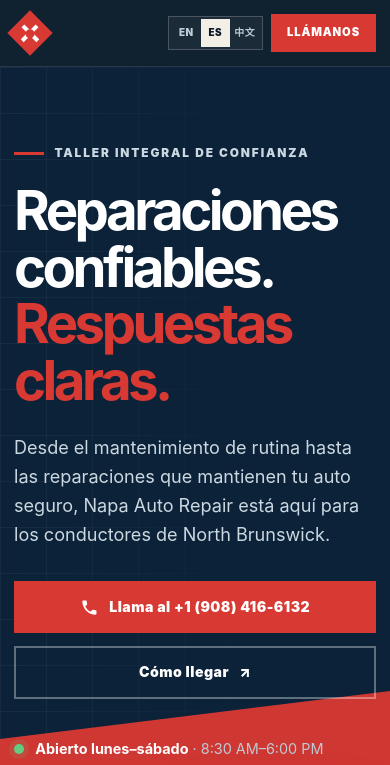
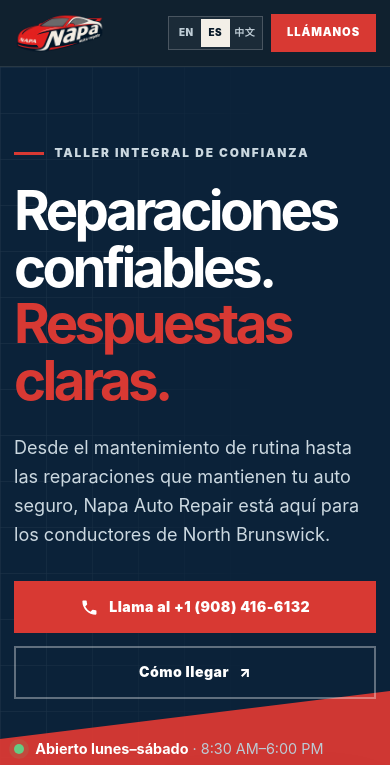
Before and after one commit to brianhockey26-coder/napa_auto_repair_site, a website: page src/es/index.html in a window 390 px wide. Shown: the top 765 px of the page. Drawn offline with Linux system fonts and the light colour scheme.

Commit message:
feat: add shop logo to site branding

```diff
--- a/scripts/build.mjs
+++ b/scripts/build.mjs
@@ -87,10 +87,12 @@
   await Promise.all([
     mkdir(path.join(resolvedOutput, "es"), { recursive: true }),
     mkdir(path.join(resolvedOutput, "zh"), { recursive: true }),
+    mkdir(path.join(resolvedOutput, "assets"), { recursive: true }),
   ]);
   await Promise.all([
     ...renderedRoutes.map((route) => writeFile(path.join(resolvedOutput, route.output), route.html, "utf8")),
     copyFile(path.join(projectRoot, "src", "styles.css"), path.join(resolvedOutput, "styles.css")),
+    copyFile(path.join(projectRoot, "src", "assets", "napa-auto-repair-logo.png"), path.join(resolvedOutput, "assets", "napa-auto-repair-logo.png")),
     writeFile(path.join(resolvedOutput, "robots.txt"), robots, "utf8"),
     writeFile(path.join(resolvedOutput, "sitemap.xml"), sitemap, "utf8"),
   ]);
--- a/src/es/index.html
+++ b/src/es/index.html
@@ -43,8 +43,7 @@
     <header class="site-header">
       <div class="shell header-inner">
         <a class="brand" href="#top" aria-label="Inicio de Napa Auto Repair">
-          <span class="brand-mark" aria-hidden="true"><span></span></span>
-          <span>NAPA <strong>AUTO REPAIR</strong></span>
+          <img class="brand-logo" src="../assets/napa-auto-repair-logo.png" alt="">
         </a>
         <nav class="primary-nav" aria-label="Navegación principal">
           <a href="#services">Servicios</a>
@@ -127,6 +126,6 @@
       </section>
     </main>
 
-    <footer><div class="shell footer-inner"><a class="brand footer-brand" href="#top" aria-label="Volver al inicio de Napa Auto Repair"><span class="brand-mark" aria-hidden="true"><span></span></span><span>NAPA <strong>AUTO REPAIR</strong></span></a><p>Reparación general de autos en North Brunswick Township, NJ.</p><a href="tel:+19084166132">+1 (908) 416-6132</a></div></footer>
+    <footer><div class="shell footer-inner"><a class="brand footer-brand" href="#top" aria-label="Volver al inicio de Napa Auto Repair"><img class="brand-logo" src="../assets/napa-auto-repair-logo.png" alt=""></a><p>Reparación general de autos en North Brunswick Township, NJ.</p><a href="tel:+19084166132">+1 (908) 416-6132</a></div></footer>
   </body>
 </html>
--- a/src/styles.css
+++ b/src/styles.css
@@ -62,13 +62,9 @@
 
 .header-inner { min-height: 74px; display: flex; align-items: center; justify-content: space-between; gap: 2rem; }
 
-.brand { display: inline-flex; align-items: center; gap: 0.75rem; font-size: 0.74rem; font-weight: 900; letter-spacing: 0.12em; text-decoration: none; white-space: nowrap; }
-.brand strong { display: block; font-size: 0.88rem; color: #fff; }
-.brand-mark { position: relative; width: 38px; height: 38px; display: grid; flex: 0 0 auto; place-items: center; background: var(--red); transform: rotate(45deg); }
-.brand-mark::before, .brand-mark::after, .brand-mark span { content: ""; position: absolute; background: white; }
-.brand-mark::before { width: 21px; height: 4px; }
-.brand-mark::after { width: 4px; height: 21px; }
-.brand-mark span { width: 9px; height: 9px; background: var(--red); border-radius: 50%; z-index: 1; }
+.brand { display: inline-flex; align-items: center; flex: 0 0 auto; text-decoration: none; }
+.brand-logo { width: 142px; height: 58px; display: block; object-fit: contain; object-position: left center; }
+.footer-brand .brand-logo { width: 124px; height: 54px; }
 
 .primary-nav { display: flex; align-items: center; gap: 2rem; margin-left: auto; }
 .primary-nav a { color: #cfdae2; font-size: 0.9rem; font-weight: 700; text-decoration: none; }
@@ -199,10 +195,7 @@
 }
 
 @media (max-width: 35rem) {
-  .brand { font-size: 0; gap: 0.5rem; }
-  .brand > span:last-child { display: none; }
-  .brand strong { font-size: 0.72rem; }
-  .brand-mark { width: 32px; height: 32px; }
+  .brand-logo { width: 92px; height: 48px; }
   .header-call { font-size: 0.7rem; }
   .language-switcher { padding: 0.15rem; }
   .language-switcher a { min-width: 29px; min-height: 28px; padding-inline: 0.28rem; font-size: 0.62rem; }
```
Also changed, not shown: src/index.html (+2 -4 lines), src/zh/index.html (+2 -3 lines), test/localization.test.mjs (+4 -3 lines), test/page-content.test.mjs (+7 -0 lines), src/assets/napa-auto-repair-logo.png (added).
